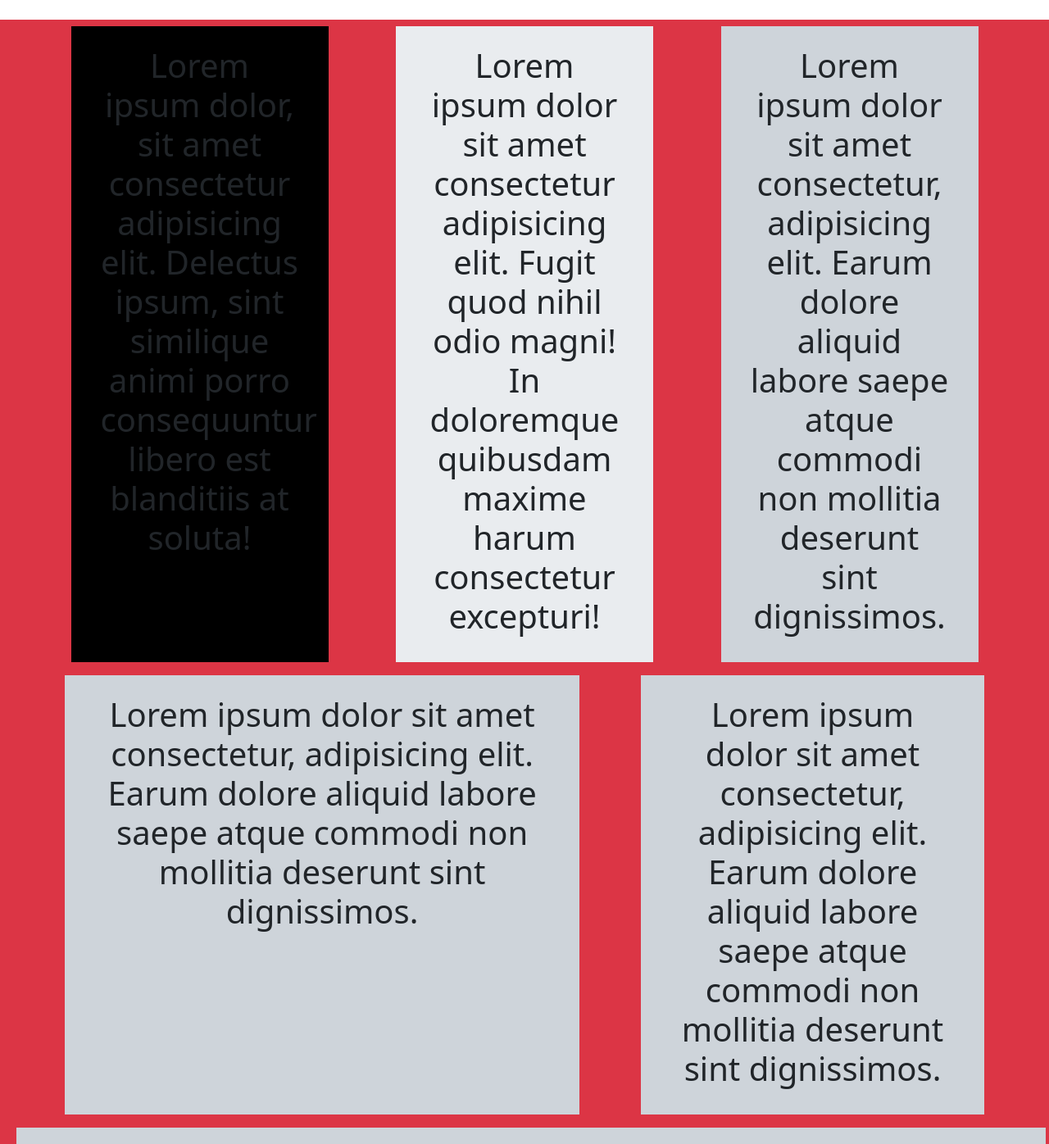
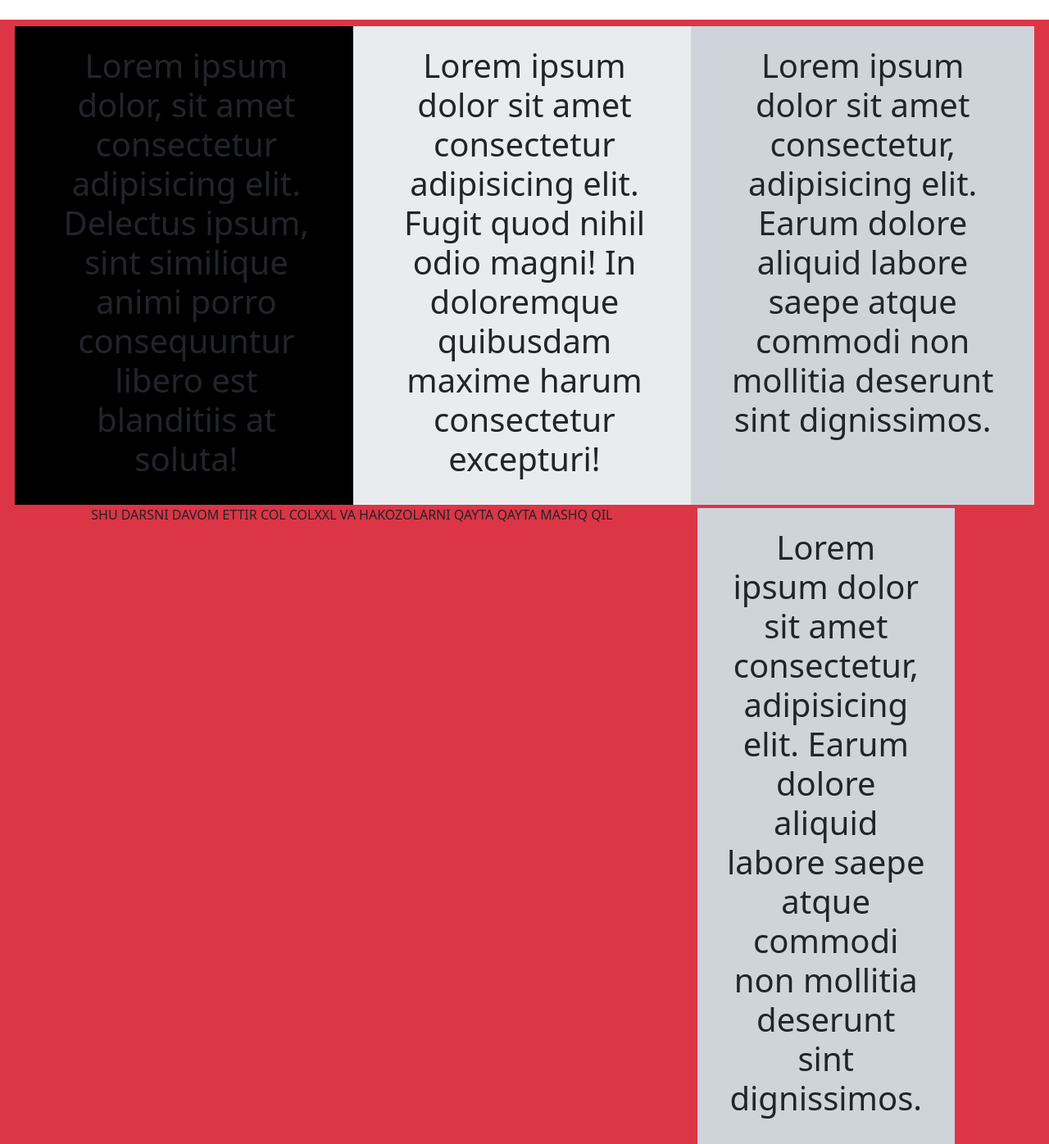
Before and after one commit to NurMuhammad1988/Bootstrap-Mustaqil-Ish, a plain HTML site: page index.html in a window 1280 px wide. Shown: the top 1396 px of the page at 82% size. Drawn offline with Linux system fonts and the light colour scheme.

Commit message:
ffsdfsdfs

```diff
--- a/index.html
+++ b/index.html
@@ -282,36 +282,43 @@
 
   <div class="container-fluid bg-danger   d-flex justify-content-evenly flex-wrap   mt-4 mb-4    ">
 
-
-
-
-    <div class="row bg-black p-4 m-2 text-center col-3 ">
+    <div class="row bg-black p-4  text-center mt-2 col-xxl-12 col-md-4   ">
       <h1>Lorem ipsum dolor, sit amet consectetur adipisicing elit. Delectus ipsum, sint similique animi porro
         consequuntur libero est blanditiis at soluta!
       </h1>
     </div>
 
-    <div class="row bg-body-secondary p-4 m-2 text-center col-3">
+    <div class="row bg-body-secondary p-4 mt-2  text-center col-md-4">
       <h1>Lorem ipsum dolor sit amet consectetur adipisicing elit. Fugit quod nihil odio magni! In doloremque quibusdam
         maxime harum consectetur excepturi!</h1>
     </div>
 
-    <div class="row bg-dark-subtle p-4 m-2 text-center col-3">
+    <div class="row bg-dark-subtle p-4  text-center mt-2 col-md-4">
       <h1>Lorem ipsum dolor sit amet consectetur, adipisicing elit. Earum dolore aliquid labore saepe atque commodi non
         mollitia deserunt sint dignissimos.</h1>
     </div>
 
-    <div class="row bg-dark-subtle p-4 m-2 text-center col-6">
+
+
+    SHU DARSNI DAVOM ETTIR COL COLXXL VA HAKOZOLARNI QAYTA QAYTA MASHQ QIL
+
+
+
+
+
+
+
+    <div class="row bg-dark-subtle p-4 m-1 text-center col-md-3">
       <h1>Lorem ipsum dolor sit amet consectetur, adipisicing elit. Earum dolore aliquid labore saepe atque commodi non
         mollitia deserunt sint dignissimos.</h1>
     </div>
 
-    <div class="row bg-dark-subtle p-4 m-2 text-center col-4">
+    <div class="row bg-dark-subtle p-4 m-1 text-center col-md-3">
       <h1>Lorem ipsum dolor sit amet consectetur, adipisicing elit. Earum dolore aliquid labore saepe atque commodi non
         mollitia deserunt sint dignissimos.</h1>
     </div>
 
-    <div class="row bg-dark-subtle p-4 m-2 text-center col-12">
+    <div class="row bg-dark-subtle p-4 m-1 text-center col-md-3">
       <h1>Lorem ipsum dolor sit amet consectetur, adipisicing elit. Earum dolore aliquid labore saepe atque commodi non
         mollitia deserunt sint dignissimos.</h1>
     </div>
@@ -322,6 +329,28 @@
 
 
 
+  <!-- <div class="container-fluid text-center mt-5    ">
+    <div class="row ">
+      <div class="col-md-8 bg-body-secondary  ">.col-md-8</div>
+      <div class=" col-md-4 bg-danger">.col-6 .col-md-4</div>
+    </div>
+
+    <div class="row">
+      <div class=" col-md-4 text-bg-dark bg-black"> .col-md-4</div>
+      <div class=" col-md-4 bg-primary-subtle"> .col-md-4</div>
+      <div class=" col-md-4  bg-info-subtle"> .col-md-4</div>
+    </div>
+
+    <div class="row ">
+      <div class="col-6 bg-danger-subtle">.col-6</div>
+      <div class="col-6 bg-body-secondary  ">.col-6</div>
+    </div>
+  </div> -->
+
+
+
+
+
 
   <script src="./bootstrap-5.3.0-alpha1-dist/js/bootstrap.min.js"></script>
 </body>
```
